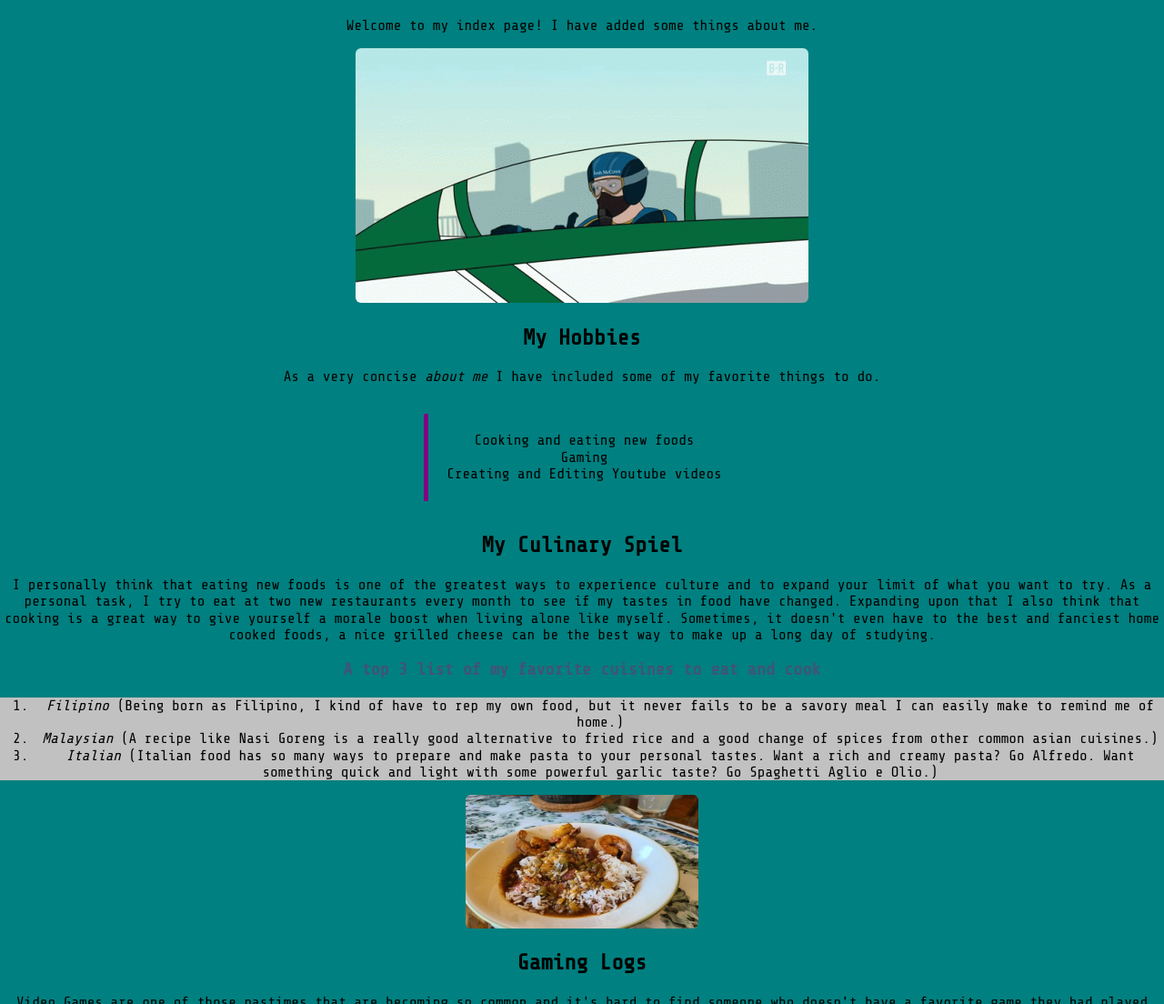
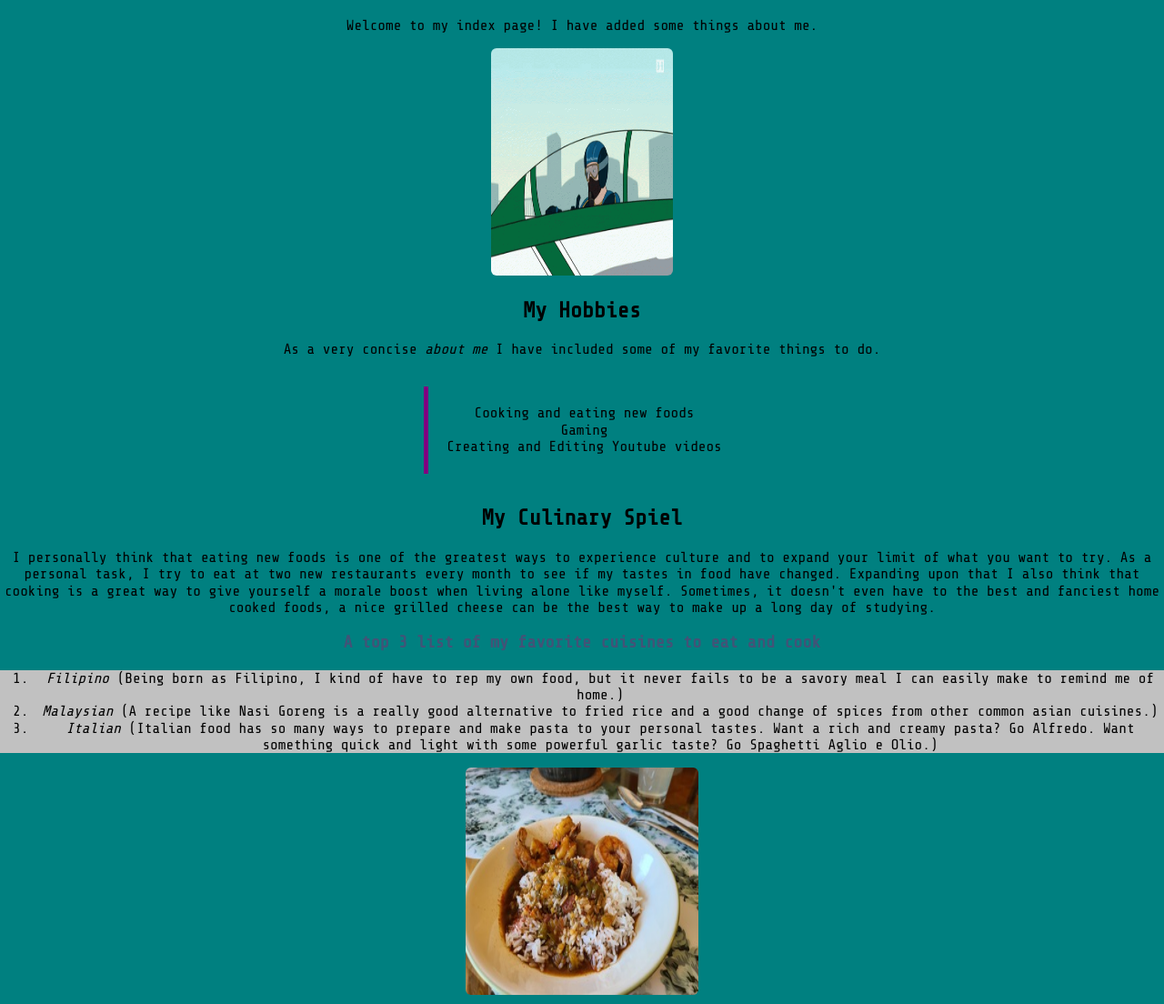
Before and after one commit to AAlag07/Project2, a plain HTML site: page index.html in a window 1280 px wide. Shown: the part 196-1300 px from the top of the page at 91% size. Drawn offline with nearby package versions, Linux system fonts and the light colour scheme.

Commit message:
Update style.css

```diff
--- a/css/style.css
+++ b/css/style.css
@@ -28,6 +28,7 @@ nav {
 nav ul {
 		padding: 0;
 		margin: 0;
+		text-align: center;
 }
 
 nav li {
@@ -174,15 +175,15 @@ table, th, td {
 }
 
 img.one {
-	height = 250px;
-	width = 200px;
+	height: 250px;
+	width: 200px;
 }
 img.two {
-	height = 250px;
-	width= 300px;
+	height: 250px;
+	width: 300px;
 }
 
 img.three {
-	height = 420px;
-	width = 200px;
+	height: 420px;
+	width: 200px;
 }
```
